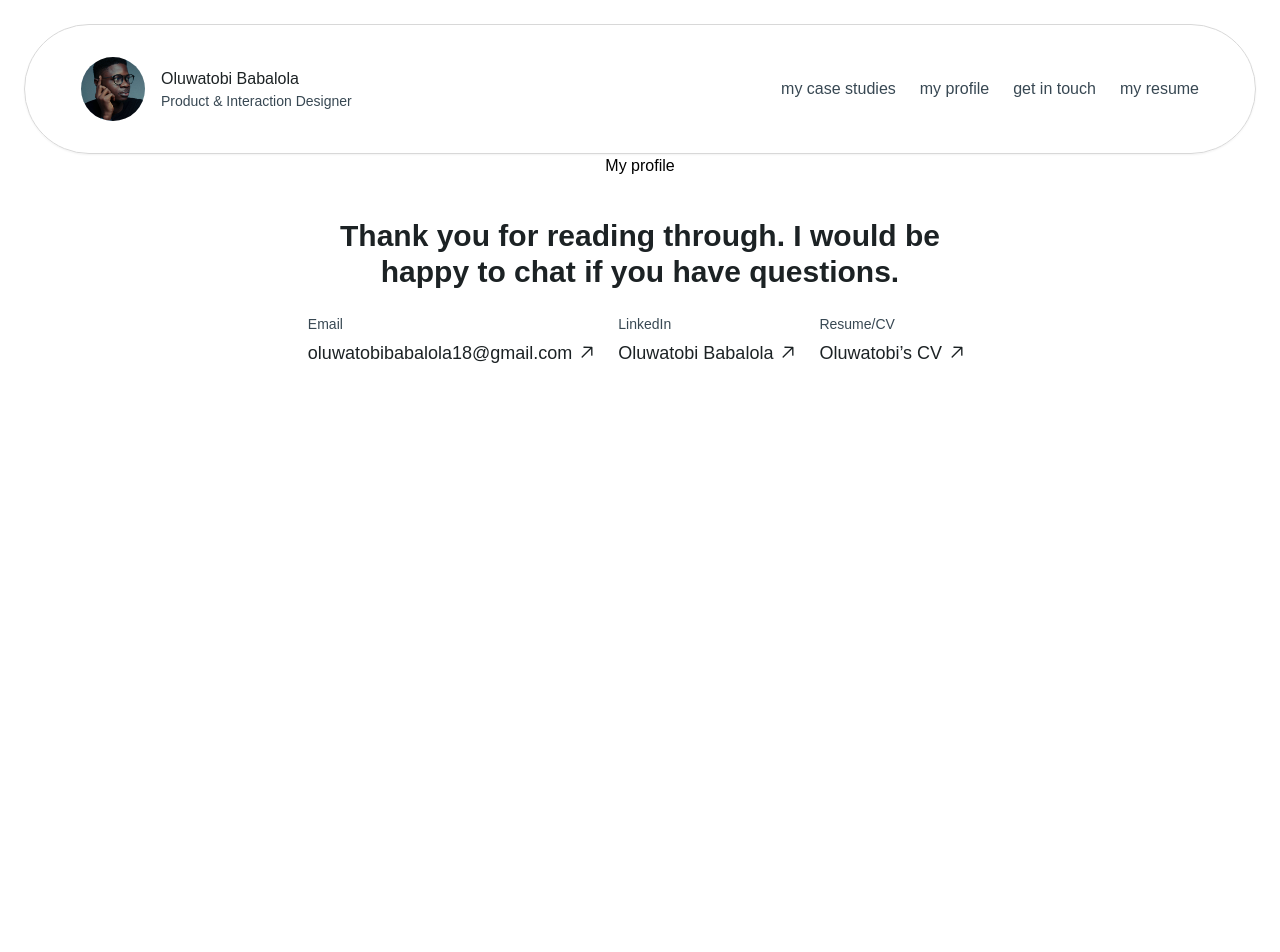
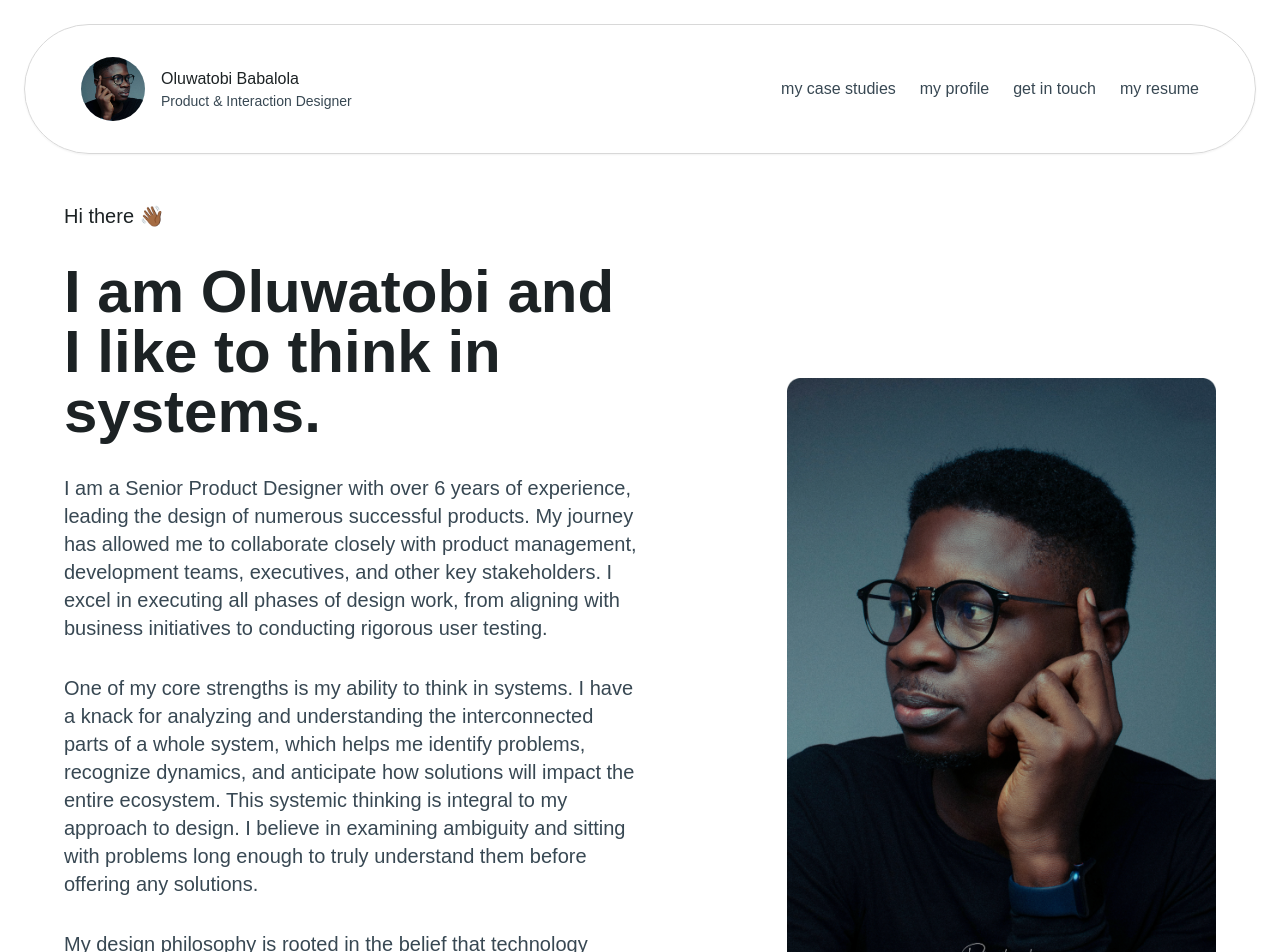
Before and after one commit to oluwatobibabalola/portfolio, a React (Vite) app: page /profile in a window 1280 px wide. Shown: the top 952 px of the page. Before the commit the page ends 800 px from the top, so only its background shows below. Built offline with nearby package versions, Linux system fonts and the light colour scheme; a web font is replaced by a local one.

Commit message:
Feat: add profile

```diff
--- /dev/null
+++ b/src/data/education.ts
@@ -0,0 +1,27 @@
+export const education = [
+  {
+    id: 1,
+    institution: "Technische Hochschule, Augsburg",
+    duration: "Oct 2023 - Jan 2025",
+    programme: "Master of Arts. Interactive Media Systems",
+  },
+
+  {
+    id: 2,
+    duration: "Feb 2018 - May 2018",
+    institution: "Udacity",
+    programme: "UX Nanodegree",
+  },
+  {
+    id: 3,
+    duration: "Oct 2011 - Sep 2016",
+    institution: "Stutern",
+    programme: "UX Bootcamp",
+  },
+  {
+    id: 4,
+    duration: "Oct 2018 - May 2020",
+    institution: "Federal University of Technology, Akure, Nigeria",
+    programme: "Bachelor of Technology. Meteorology",
+  },
+];
--- /dev/null
+++ b/src/data/experience.ts
@@ -0,0 +1,32 @@
+export const experience = [
+  {
+    id: 1,
+    duration: "Feb 2024 - Present",
+    role: "Human Interface Designer",
+    location: "Lindner - Arnstorf, Bavaria",
+  },
+  {
+    id: 2,
+    duration: "Mar 2022 - Aug 2023",
+    role: "Senior Product Designer",
+    location: "mPharma - Accra, Ghana",
+  },
+  {
+    id: 3,
+    duration: "Nov 2022 - Feb 2023",
+    role: "Senior Product Designer",
+    location: "Combyne - Munich, Bavaria",
+  },
+  {
+    id: 4,
+    duration: "Jun 2020 - Oct 2023",
+    role: "Senior Product Designer",
+    location: "Farmerline - Accra, Ghana",
+  },
+  {
+    id: 5,
+    duration: "Oct 2018 - May 2020",
+    role: "Product Designer",
+    location: "Farmerline - Accra, Ghana",
+  },
+];
--- a/src/pages/profile.tsx
+++ b/src/pages/profile.tsx
@@ -1,3 +1,133 @@
+import profilePic from "../assets/profile-pic.png";
+import { education } from "../data/education";
+import { experience } from "../data/experience";
 export const Profile = () => {
-  return <div>My profile</div>;
+  return (
+    <div className="py-12 mx-10 space-y-12 ">
+      <div className="grid grid-cols-2 ">
+        <div className="grid gap-y-8">
+          <h1 className="text-xl font-medium text-primary-foreground">
+            Hi there 👋🏾
+          </h1>
+          <h2 className="text-6xl font-semibold text-primary-foreground">
+            I am Oluwatobi and
+            <br />I like to think in systems.
+          </h2>
+          <p className="text-xl font-normal text-secondary-foreground">
+            I am a Senior Product Designer with over 6 years of experience,
+            leading the design of numerous successful products. My journey has
+            allowed me to collaborate closely with product management,
+            development teams, executives, and other key stakeholders. I excel
+            in executing all phases of design work, from aligning with business
+            initiatives to conducting rigorous user testing.
+          </p>
+          <p className="text-xl font-normal text-secondary-foreground">
+            One of my core strengths is my ability to think in systems. I have a
+            knack for analyzing and understanding the interconnected parts of a
+            whole system, which helps me identify problems, recognize dynamics,
+            and anticipate how solutions will impact the entire ecosystem. This
+            systemic thinking is integral to my approach to design. I believe in
+            examining ambiguity and sitting with problems long enough to truly
+            understand them before offering any solutions.
+          </p>
+          <p className="text-xl font-normal text-secondary-foreground">
+            My design philosophy is rooted in the belief that technology should
+            augment human relationships, not replace them. I strive to create
+            designs that enhance human connections and improve interactions.
+          </p>
+          <p className="text-xl font-normal text-secondary-foreground">
+            Thank you for visiting my portfolio. If you share my passion for
+            thoughtful, human-centered design, I would love to connect and
+            explore how we can create impactful solutions together.
+          </p>
+        </div>
+        <div className="flex justify-end mt-44 h-[600px] ">
+          <img
+            className="object-cover "
+            src={profilePic}
+            alt="Olowatobi Babalola"
+          />
+        </div>
+      </div>
+      <div className="grid py-16 border-y border-y-border-color gap-y-8">
+        <div className="grid gap-y-4">
+          <p className="text-3xl font-semibold text-primary-foreground">
+            What I do
+          </p>
+          <p className="text-xl font-normal text-secondary-foreground">
+            Interaction Design. Product Design. User Research. UX Design.
+            Usability Testing. Prototyping.
+          </p>
+        </div>
+        <div className="grid gap-y-4">
+          <p className="text-3xl font-semibold text-primary-foreground">
+            What I use
+          </p>
+          <p className="text-xl font-normal text-secondary-foreground">
+            Figma. Figjam. Jira. Miro. Canva. Notion. Slack. Google Workspace.
+            Microsoft Workspace. Maze Testing. Agile Methodology
+          </p>
+        </div>
+      </div>
+
+      {/* EXPERIENCE */}
+      <div className="">
+        <h4 className="pb-6 text-3xl font-semibold text-primary-foreground">
+          Experience
+        </h4>
+        {experience.map((item) => {
+          return (
+            <div
+              key={item.id}
+              className="flex py-4 border-b gap-x-16 border-b-border-color"
+            >
+              <div className="w-40">
+                <p className="py-2 text-sm font-normal text-secondary-foreground">
+                  {item.duration}
+                </p>
+              </div>
+              <div className="grid gap-y-2 ">
+                <p className="text-xl font-normal text-secondary-foreground">
+                  {item.role}
+                </p>
+                <p className="text-sm font-normal text-secondary-foreground">
+                  {item.location}
+                </p>
+              </div>
+            </div>
+          );
+        })}
+      </div>
+
+      {/* EDUCATION */}
+      <div className="pb-20">
+        <h4 className="pb-6 text-3xl font-semibold text-primary-foreground">
+          Education
+        </h4>
+        {education.map((item) => {
+          return (
+            <div
+              key={item.id}
+              className="flex py-4 border-b gap-x-16 border-b-border-color"
+            >
+              <div className="w-40">
+                <p className="py-2 text-sm font-normal text-secondary-foreground">
+                  {item.duration}
+                </p>
+              </div>
+              <div className="grid gap-y-2 ">
+                <p className="text-xl font-normal text-secondary-foreground">
+                  {item.institution}
+                </p>
+                <p className="text-sm font-normal text-secondary-foreground">
+                  {item.programme}
+                </p>
+              </div>
+            </div>
+          );
+        })}
+      </div>
+      <hr className="h-0 mx-56 bg-border-color" />
+    </div>
+  );
 };
```
